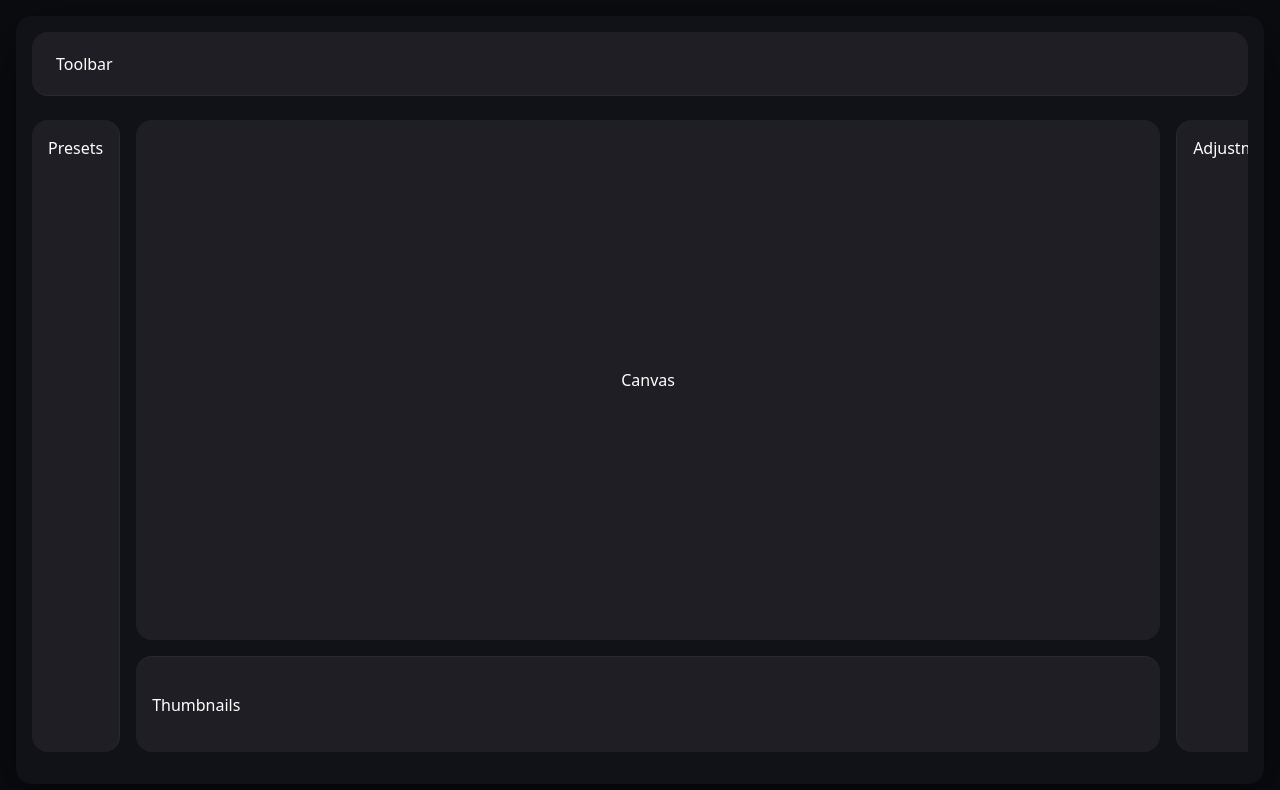
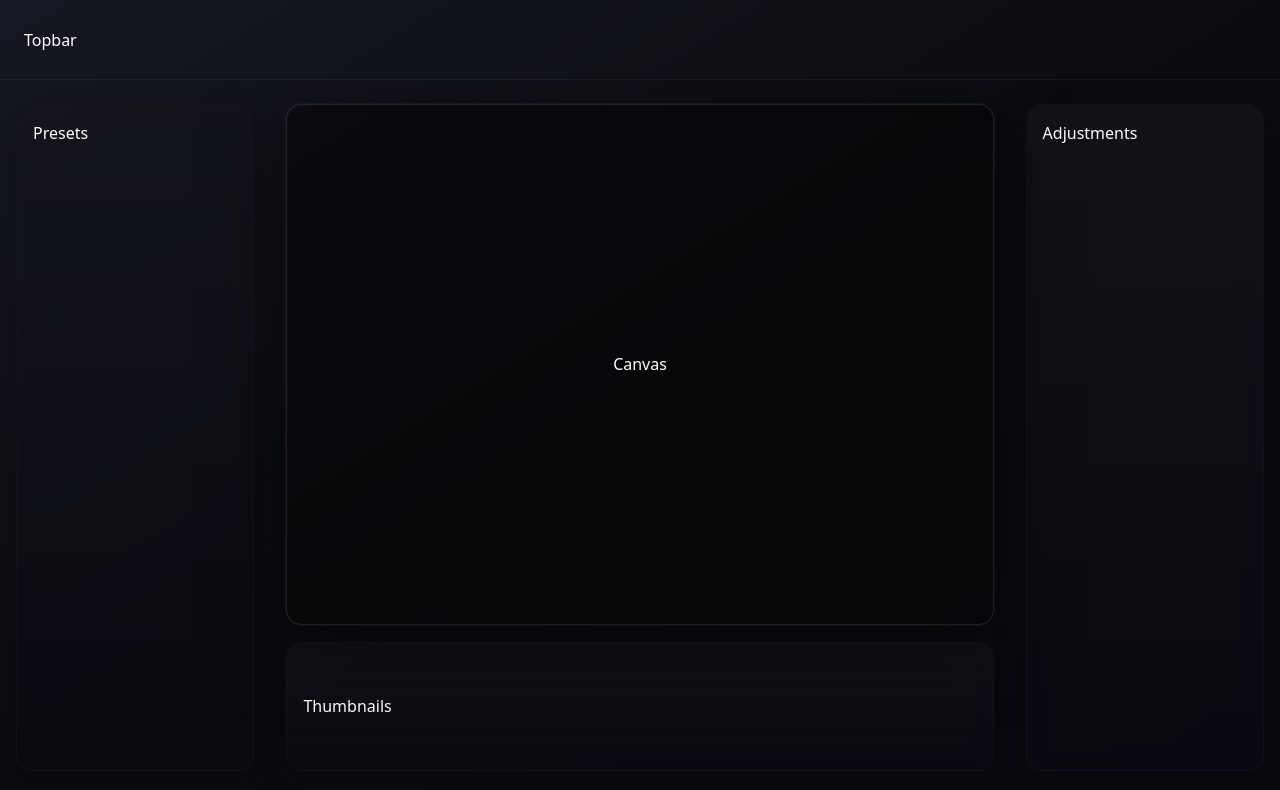
Before and after one commit to Devbhuti-Nandik/Phos, a React (Vite) app: page /root in a window 1280 px wide. Shown: the top 790 px of the page. Built offline with nearby package versions, Linux system fonts and the light colour scheme.

Commit message:
feat: fix core stylings

```diff
--- a/src/index.css
+++ b/src/index.css
@@ -6,11 +6,47 @@
   --color-softBg: #1f1e24;
   --color-borderSoft: rgba(255, 255, 255, 0.08);
   --color-accent: #7c6cff;
+  --color-violet: #6660a6;
+}
+
+html,
+body,
+#root {
+  width: 100%;
+  height: 100%;
+  margin: 0;
+  padding: 0;
+
+  background: #0b0c10;
+  overflow: hidden;
 }
 
 /* globals.css */
 .glass {
+  background: rgba(10, 12, 18, 0.72);
+
   backdrop-filter: blur(10px);
-  background: rgba(255, 255, 255, 0.05);
-  border: 1px solid rgba(255, 255, 255, 0.08);
+  -webkit-backdrop-filter: blur(10px);
+
+  border: 1px solid rgba(255, 255, 255, 0.03);
+
+  box-shadow: 0 10px 30px rgba(0, 0, 0, 0.28);
+
+  position: relative;
 }
+
+.glass::before {
+  content: "";
+  position: absolute;
+  inset: 0;
+
+  border-radius: inherit;
+
+  background: linear-gradient(
+    to bottom,
+    rgba(255, 255, 255, 0.03),
+    transparent
+  );
+
+  pointer-events: none;
+}
--- a/src/pages/RootApp.tsx
+++ b/src/pages/RootApp.tsx
@@ -1,40 +1,55 @@
 const RootApp = () => {
   return (
-    <div className="h-screen bg-appBg flex items-center justify-center p-4">
+    <div
+      className="
+      h-screen
+      w-full
+      bg-panelBg
+      bg-linear-to-br
+      from-[#151822]
+      via-appBg
+      to-[#090a0f] flex-1 flex-col overflow-hidden"
+    >
       {/* Main App Container */}
-      <div
-        className="
-        w-full h-full
-        bg-panelBg
-        rounded-2xl
-        shadow-[0_20px_60px_rgba(0,0,0,0.6)]
-        overflow-hidden
-        p-4
-        "
-      >
-        {/* Top Bar */}
-        <div className="h-16 text-white bg-softBg flex items-center px-6 rounded-2xl border-b border-white/5">
-          Toolbar
-        </div>
-
+      {/* Top Bar */}
+      <div className="h-20 text-white flex items-center px-6 border-b border-white/5">
+        Topbar
+      </div>
+      <div>
         {/* Middle Section */}
-        <div className="min-h-[82vh] flex flex-1 overflow-hidden justify-between gap-4">
+        <div className="h-screen w-full flex flex-1 overflow-hidden justify-between gap-4">
           {/* Left Panel */}
-          <div className="min-h-[76vh] w-52 text-white bg-softBg mt-6 p-4 rounded-2xl border-r border-white/5">
+          <div className="h-5/6 w-1/5 text-white glass my-6 mx-4 p-4 rounded-2xl border-r border-white/5">
             Presets
           </div>
-          <div className="mt-6 flex flex-col justify-between gap-4">
+          <div className="h-5/6 w-3/5 mt-6 flex flex-col justify-between gap-4">
             {/* Canvas Area */}
-            <div className="text-white w-5xl bg-softBg flex-1 flex items-center justify-center rounded-2xl">
+            <div
+              className="
+              h-4/5
+              flex
+              flex-col
+              items-center
+              justify-center
+              text-white ring-1
+              ring-white/[0.04]
+              relative
+              z-10
+              bg-black/40
+              border border-white/10
+              p-6
+              rounded-2xl
+              shadow-[0_20px_80px_rgba(0,0,0,0.5)]"
+            >
               Canvas
             </div>
             {/* Bottom Filmstrip */}
-            <div className="h-24 min-w-4xl text-white bg-softBg flex items-center px-4 gap-3 rounded-2xl border-t border-white/5">
+            <div className="h-1/5 text-white glass flex items-center px-4 gap-3 rounded-2xl border-t border-white/5">
               Thumbnails
             </div>
           </div>
           {/* Right Panel */}
-          <div className="min-h-[76vh] w-72 text-white bg-softBg mt-6 p-4 rounded-2xl border-l border-white/5">
+          <div className="h-5/6 w-1/5 text-white glass my-6 mx-4 p-4 rounded-2xl border-l border-white/5">
             Adjustments
           </div>
         </div>
```
